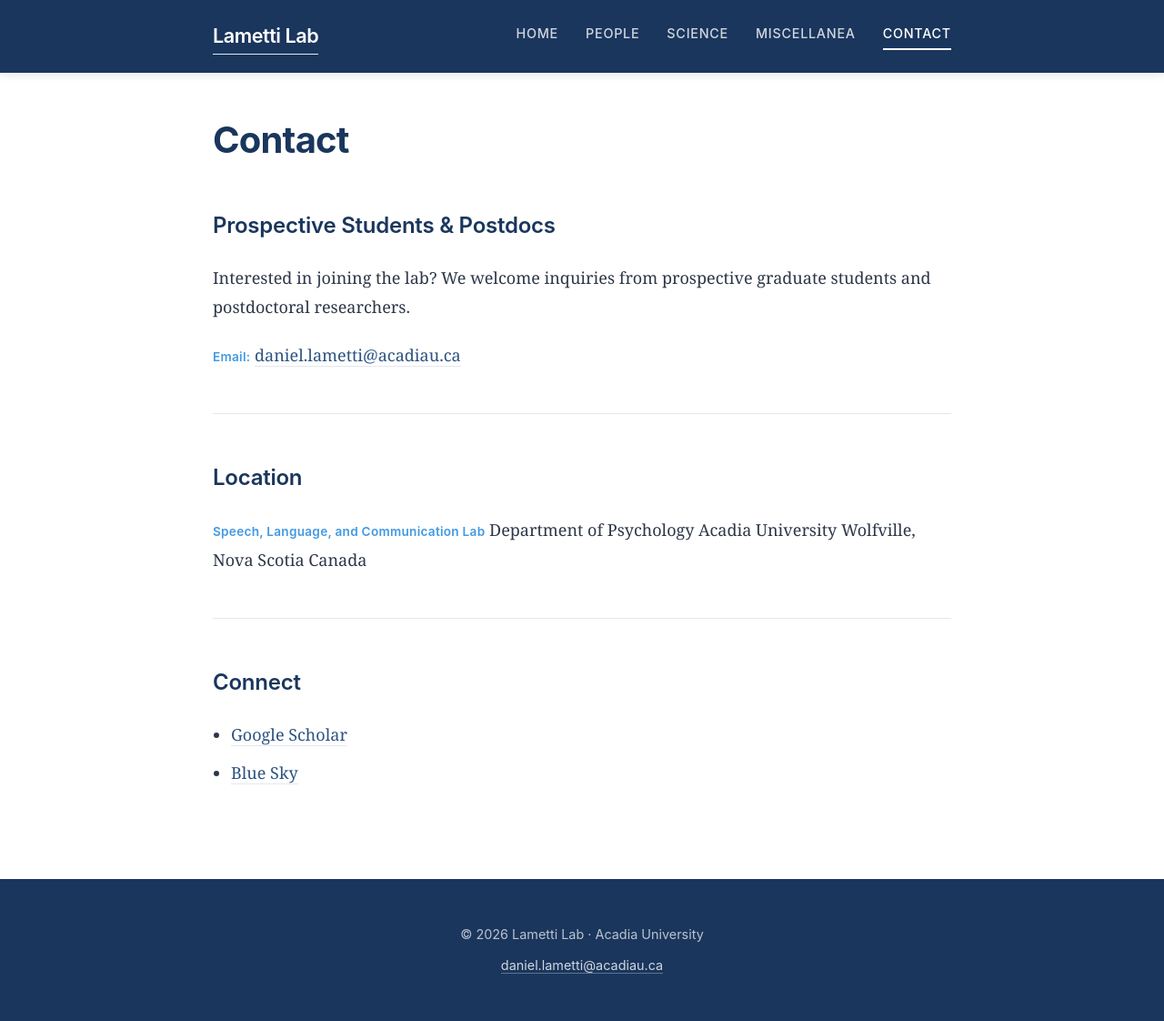
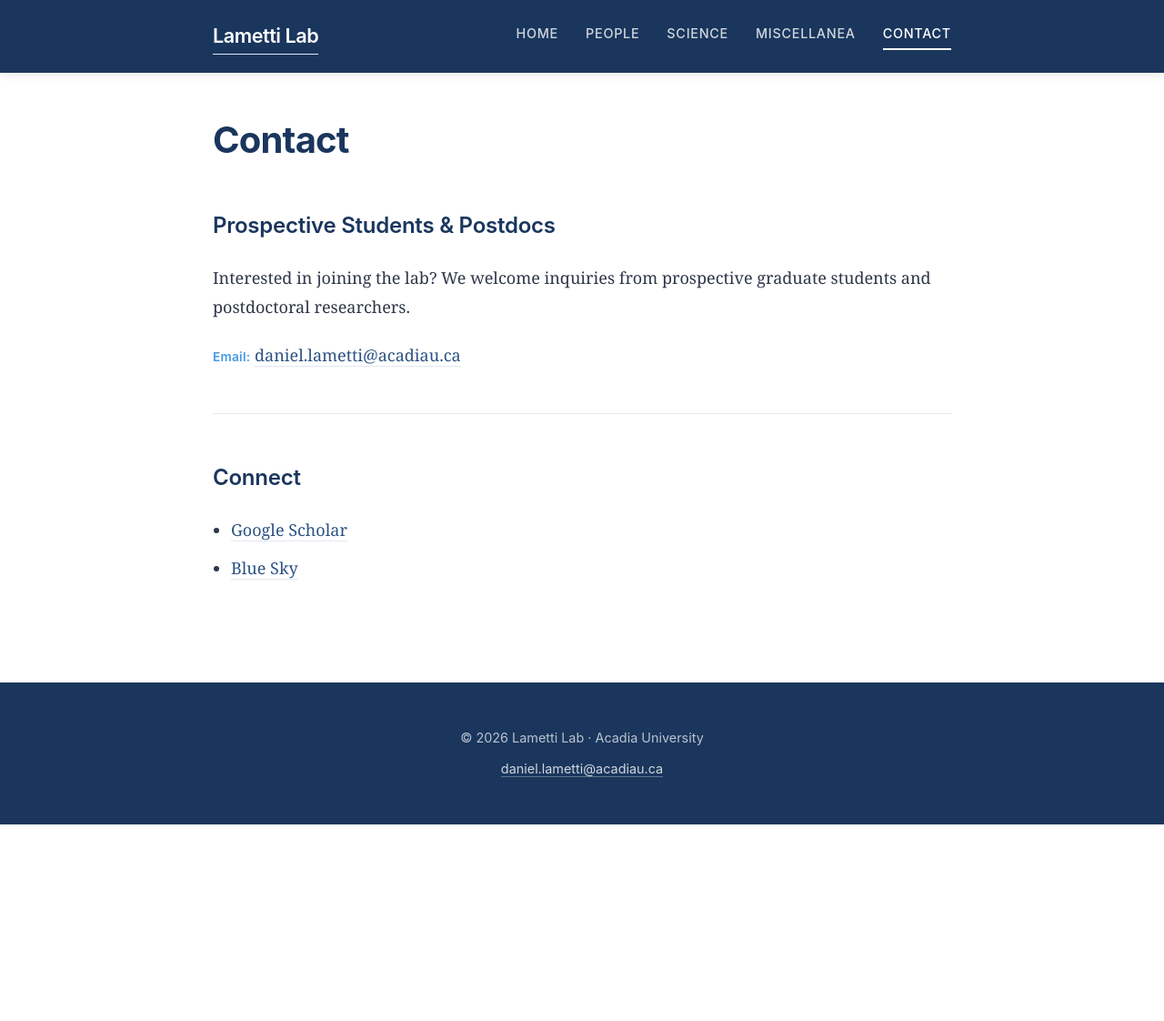
Before and after one commit to drlametti/lamettilab.github.io, a Jekyll site: the page built from contact.md, in a window 1280 px wide. Shown: the whole page at 91% size. Built offline with Jekyll 4.4.1, drawn with Linux system fonts in a browser that asks for light colours; after the commit the page ends 906 px from its top, so only the background shows below that.

Commit message:
Remove location section, fix Blue Sky and Google Scholar links

```diff
--- a/contact.md
+++ b/contact.md
@@ -14,17 +14,7 @@ Interested in joining the lab? We welcome inquiries from prospective graduate st
 
 ---
 
-## Location
-
-**Speech, Language, and Communication Lab**
-Department of Psychology
-Acadia University
-Wolfville, Nova Scotia
-Canada
-
----
-
 ## Connect
 
-- [Google Scholar](https://scholar.google.com/)
-- [Blue Sky](https://bsky.app/)
+- [Google Scholar](https://scholar.google.com/citations?user=Moar0_EAAAAJ&hl=en)
+- [Blue Sky](https://bsky.app/profile/daniellametti.com)
```
